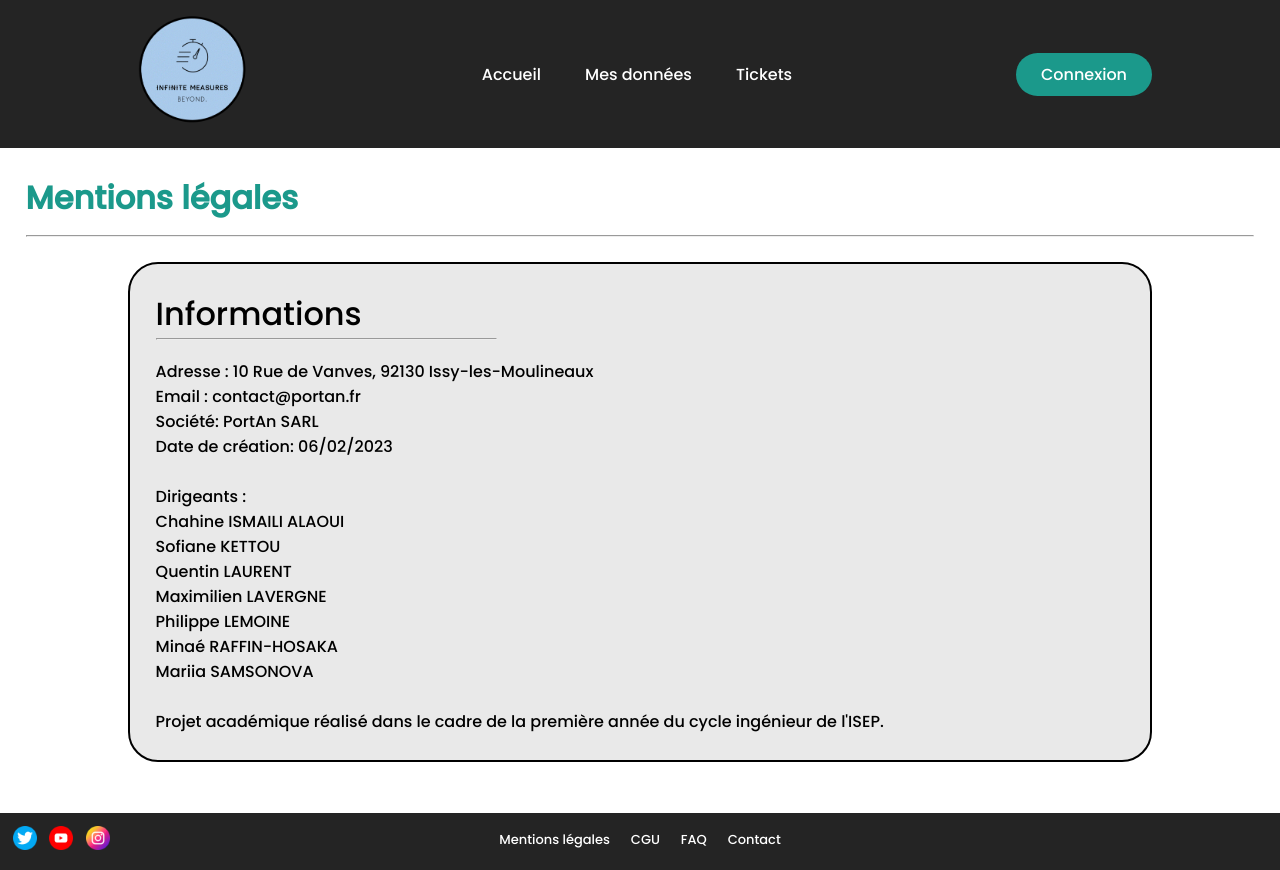
After one commit to quentin-laurent/A1-APP-info, a PHP site: template src/view/mentionsLegales.php in a window 1280 px wide. The commit adds this page. Run offline with PHP 8.4, Linux system fonts and the light colour scheme; the template is opened without the code that fills it, so the values that code supplies are empty; a stand-in replaces the project's code that opens the database connection; some libraries are stand-ins or nearby versions.

Commit message:
added ML

```diff
--- a/index.php
+++ b/index.php
@@ -148,6 +148,10 @@ else if($uri === '/'.ROOT_URI.'index.php/data/inject' && $method === 'POST') {
 else if($uri === '/'.ROOT_URI.'index.php/cgu' && $method === 'GET') {
     require('src/view/cgu.php');
 }
+// GET endpoint used to display the TOS page
+else if($uri === '/'.ROOT_URI.'index.php/mentionsLegales' && $method === 'GET') {
+    require('src/view/mentionsLegales.php');
+}
 else {
     $hostname = $_SERVER['HTTP_HOST'];
     header("Location: http://$hostname/".ROOT_URI.'index.php/home');
--- a/src/view/footer.php
+++ b/src/view/footer.php
@@ -1,6 +1,7 @@
 <?php
 $hostname = $_SERVER['HTTP_HOST'];
 $imgDirectory = "http://$hostname/" . ROOT_URI . '/static/img/';
+$rootURL = "http://$hostname/" . ROOT_URI . 'index.php';
 ?>
 <footer>
     <div class="socials">
@@ -9,8 +10,8 @@ $imgDirectory = "http://$hostname/" . ROOT_URI . '/static/img/';
         <a href="https://instagram.com"><img src=<?php echo "$imgDirectory/instagram.png" ?>></a>
     </div>
     <div id="footer-links">
-        <a class="link" href="#">Mentions légales</a>
-        <a class="link" href="./cgu">CGU</a>
+        <a class="link" href=<?php echo"http://$hostname/" . ROOT_URI . 'index.php/mentionsLegales' ?>>Mentions légales</a>
+        <a class="link" href=<?php echo"http://$hostname/" . ROOT_URI . 'index.php/cgu' ?>>CGU</a>
         <a class="link" href="#">FAQ</a>
         <a class="link" href="#">Contact</a>
     </div>
--- /dev/null
+++ b/src/view/mentionsLegales.php
@@ -0,0 +1,44 @@
+<!DOCTYPE html>
+<html lang="en">
+<head>
+    <meta charset="UTF-8">
+    <title>PortAn / Mentions légales</title>
+    <link rel="stylesheet" href="../static/css/navbar.css">
+    <link rel="stylesheet" href="../static/css/footer.css">
+    <link rel="icon" type="image/x-icon" href="../static/img/infinitemeasures-logo.png">
+    <script src="../static/js/navbar.js"></script>
+    <link rel="stylesheet" href="../static/css/mentionsLegales.css">
+</head>
+
+<?php include('src/view/navbar.php'); ?>
+
+<body>
+<div id="page-wrapper">
+    <h1>Mentions légales</h1>
+    <hr>
+    <div id="wrapper">
+        <div class="mention-legale">
+            <p class="title">Informations</p>
+            <hr>
+            <p class="content">
+                Adresse : 10 Rue de Vanves, 92130 Issy-les-Moulineaux<br>
+                Email : contact@portan.fr<br>
+                Société: PortAn SARL<br>
+                Date de création: 06/02/2023<br><br>
+                Dirigeants :<br>
+                Chahine ISMAILI ALAOUI<br>
+                Sofiane KETTOU<br>
+                Quentin LAURENT<br>
+                Maximilien LAVERGNE<br>
+                Philippe LEMOINE<br>
+                Minaé RAFFIN-HOSAKA<br>
+                Mariia SAMSONOVA<br><br>
+                Projet académique réalisé dans le cadre de la première année du cycle ingénieur de l'ISEP.
+            </p>
+        </div>
+        </div>
+    </div>
+</div>
+<?php include('src/view/footer.php'); ?>
+</body>
+</html>
--- /dev/null
+++ b/static/css/mentionsLegales.css
@@ -0,0 +1,37 @@
+body {
+    font-family: Poppins, 'sans-serif';
+    min-height: 100vh;
+    display: flex;
+    flex-direction: column;
+}
+
+#page-wrapper {
+    flex-grow: 1;
+}
+
+h1 {
+    text-align: left;
+    margin: 2% auto 1% 2%;
+    color: #1B998B;
+}
+
+#page-wrapper > hr {
+    margin: 0 2% 2% 2%;
+}
+
+.mention-legale {
+    margin: 2% 10% 2% 10%;
+    padding: 2%;
+    border: solid 2px black;
+    border-radius: 30px;
+    background-color: #e9e9e9;
+}
+
+.mention-legale p.title {
+    font-size: xx-large;
+}
+
+.mention-legale hr {
+    margin-bottom: 2%;
+    width: 35%;
+}
```
